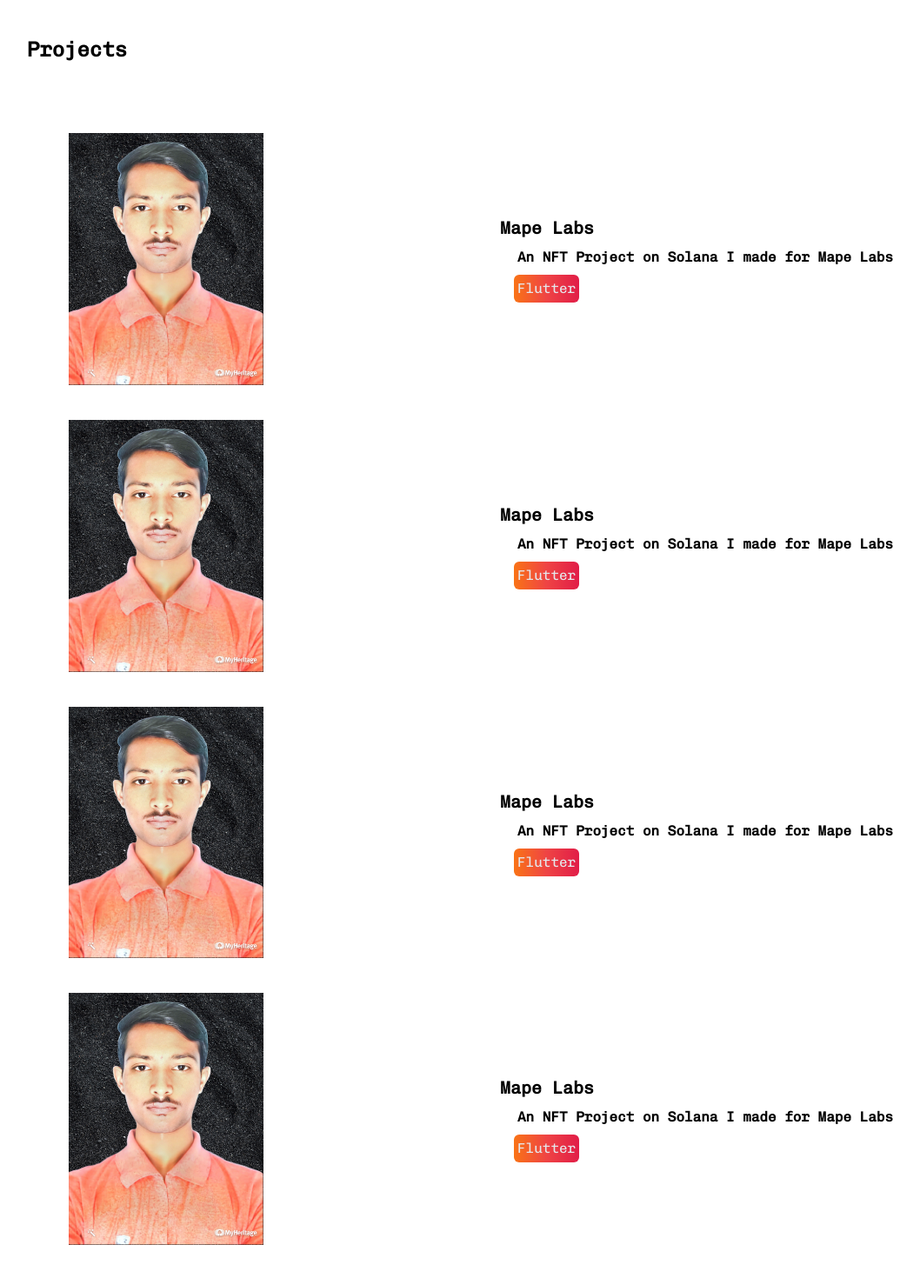
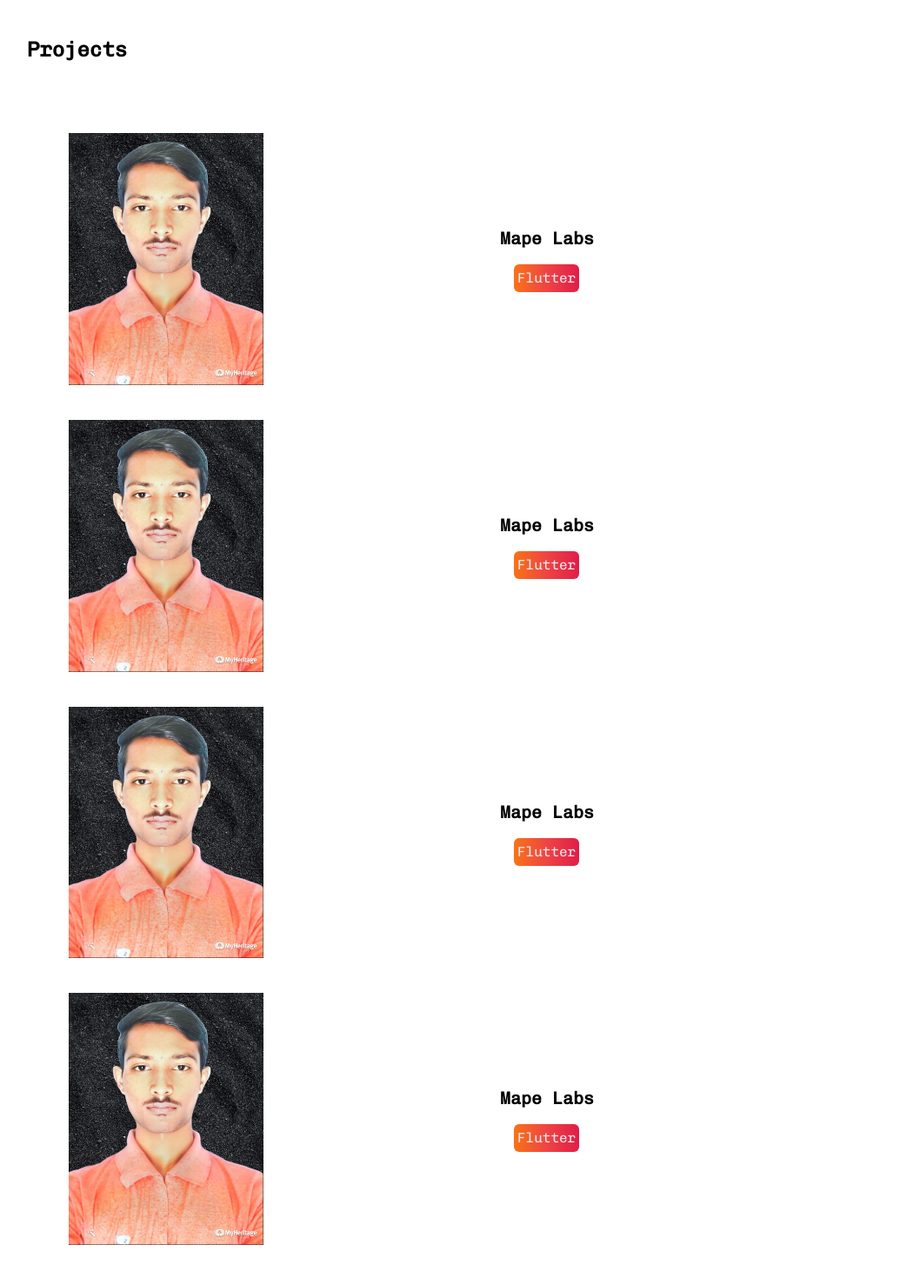
Before and after one commit to Pruthviraj49/Portfolio_Site, a Next.js app: page / in a window 1280 px wide. Shown: the part 1583-3053 px from the top of the page at 87% size, without its empty margins (129-1187 px from the left). Built offline with nearby package versions, Linux system fonts and the light colour scheme.

Commit message:
Projects section added

```diff
--- a/components/Projects.jsx
+++ b/components/Projects.jsx
@@ -16,7 +16,7 @@
                 </div>
                 <div className="w-full px-10 sm:px-16 md:w-1/2 text-start">
                     <h2 className=" text-xl font-bold cursor-pointer hover:underline  mb-2">Mape Labs</h2>
-                    <p className="font-bold px-5 ">An NFT Project on Solana I made for Mape Labs</p>
+                    {/* <p className="font-bold px-5 ">An NFT Project on Solana I made for Mape Labs</p> */}
                     <div className="flex text-gray-200 gap-4 flex-wrap">
                         <p></p>
 
@@ -35,7 +35,7 @@
                 </div>
                 <div className="w-full px-10 sm:px-16 md:w-1/2 text-start">
                     <h2 className=" text-xl font-bold cursor-pointer hover:underline  mb-2">Mape Labs</h2>
-                    <p className="font-bold px-5 ">An NFT Project on Solana I made for Mape Labs</p>
+                    {/* <p className="font-bold px-5 ">An NFT Project on Solana I made for Mape Labs</p> */}
                     <div className="flex text-gray-200 gap-4 flex-wrap">
                         <p></p>
 
@@ -54,7 +54,7 @@
                 </div>
                 <div className="w-full px-10 sm:px-16 md:w-1/2 text-start">
                     <h2 className=" text-xl font-bold cursor-pointer hover:underline  mb-2">Mape Labs</h2>
-                    <p className="font-bold px-5 ">An NFT Project on Solana I made for Mape Labs</p>
+                    {/* <p className="font-bold px-5 ">An NFT Project on Solana I made for Mape Labs</p> */}
                     <div className="flex text-gray-200 gap-4 flex-wrap">
                         <p></p>
 
@@ -73,7 +73,7 @@
                 </div>
                 <div className="w-full px-10 sm:px-16 md:w-1/2 text-start">
                     <h2 className=" text-xl font-bold cursor-pointer hover:underline mb-2">Mape Labs</h2>
-                    <p className="font-bold px-5 ">An NFT Project on Solana I made for Mape Labs</p>
+                    {/* <p className="font-bold px-5 ">An NFT Project on Solana I made for Mape Labs</p> */}
                     <div className="flex text-gray-200 gap-4 flex-wrap">
                         <p></p>
 
```
